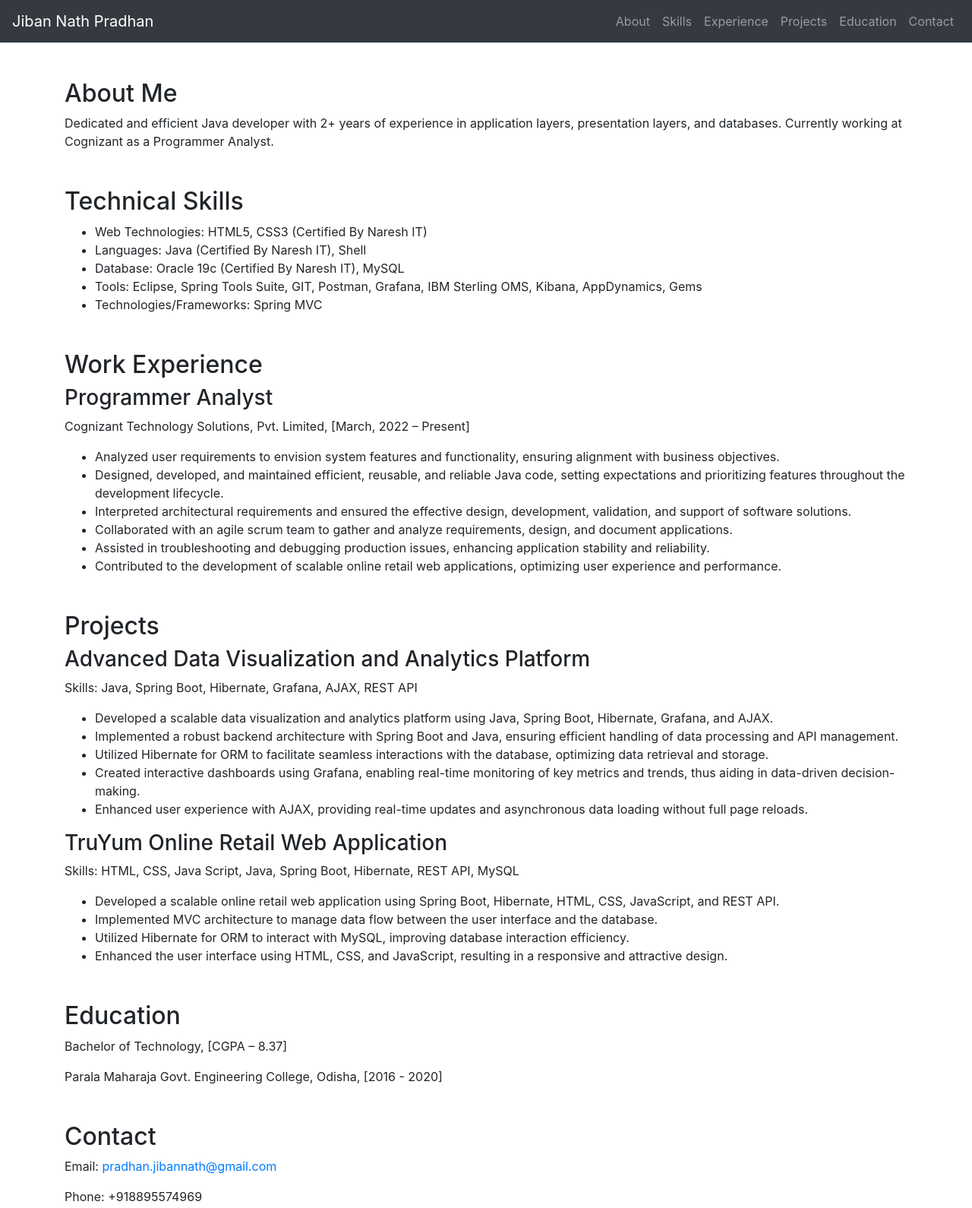
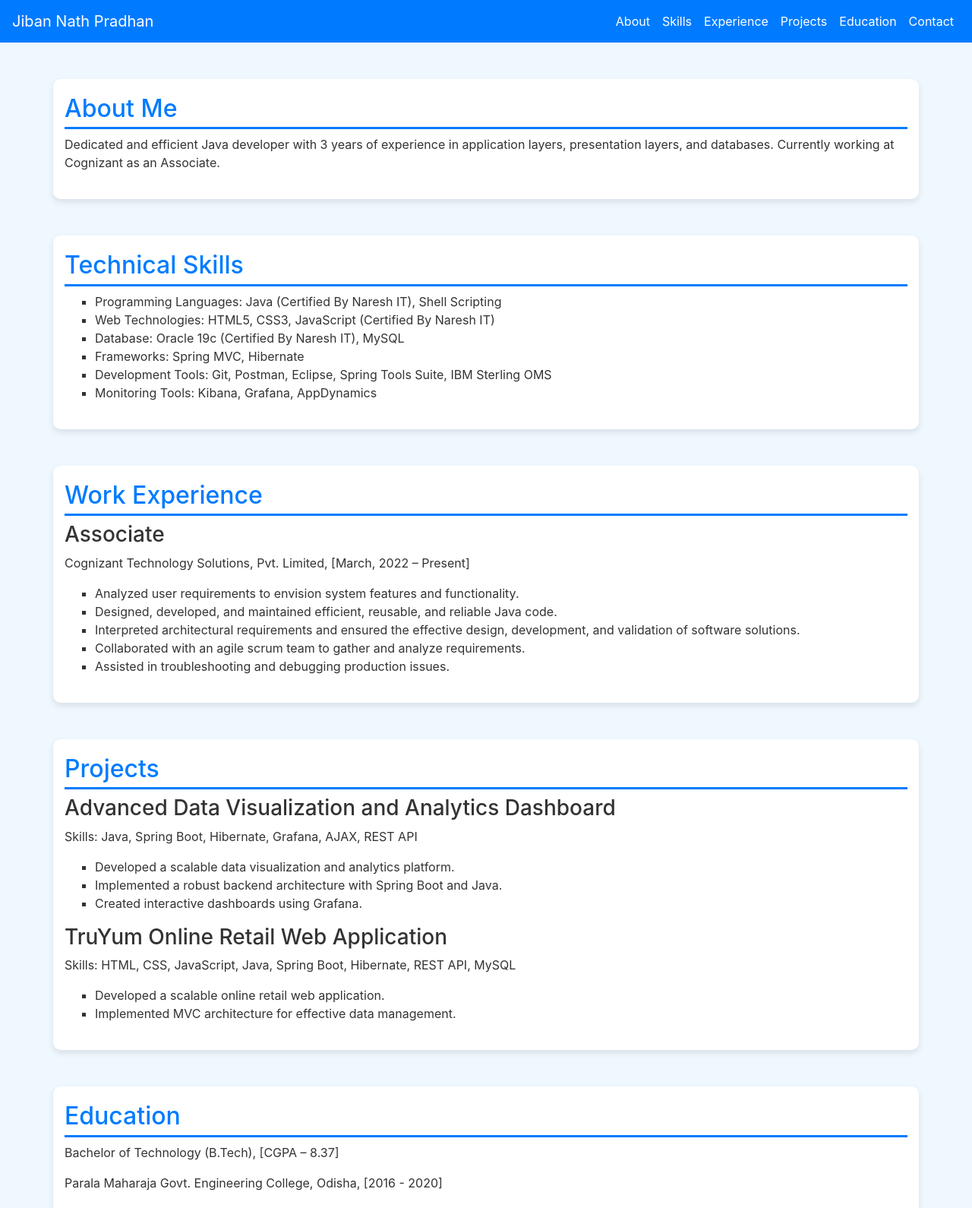
Before and after one commit to jibannath105/portfolio, a plain HTML site: page index.html in a window 1280 px wide. Shown: the top 1590 px of the page at 76% size. Drawn offline with nearby package versions, Linux system fonts and the light colour scheme.

Commit message:
Update index.html

```diff
--- a/index.html
+++ b/index.html
@@ -5,11 +5,48 @@
     <meta name="viewport" content="width=device-width, initial-scale=1.0">
     <title>Jiban Nath Pradhan's Portfolio</title>
     <link rel="stylesheet" href="https://maxcdn.bootstrapcdn.com/bootstrap/4.5.2/css/bootstrap.min.css">
-    <link rel="stylesheet" href="styles.css">
+    <style>
+        body {
+            background-color: #f0f8ff;
+            color: #333;
+        }
+        .navbar {
+            background-color: #007bff !important;
+        }
+        .navbar-brand, .nav-link {
+            color: #ffffff !important;
+        }
+        .nav-link:hover {
+            color: #ffcc00 !important;
+        }
+        section {
+            background: #ffffff;
+            padding: 20px;
+            border-radius: 10px;
+            box-shadow: 0px 4px 8px rgba(0, 0, 0, 0.1);
+            margin-bottom: 20px;
+        }
+        h2 {
+            color: #007bff;
+            border-bottom: 3px solid #007bff;
+            padding-bottom: 5px;
+        }
+        ul {
+            list-style-type: square;
+        }
+        a {
+            color: #007bff;
+            text-decoration: none;
+        }
+        a:hover {
+            color: #0056b3;
+            text-decoration: underline;
+        }
+    </style>
 </head>
 <body>
 
-<nav class="navbar navbar-expand-lg navbar-dark bg-dark">
+<nav class="navbar navbar-expand-lg navbar-dark">
   <a class="navbar-brand" href="#">Jiban Nath Pradhan</a>
   <button class="navbar-toggler" type="button" data-toggle="collapse" data-target="#navbarNav" aria-controls="navbarNav" aria-expanded="false" aria-label="Toggle navigation">
     <span class="navbar-toggler-icon"></span>
@@ -28,65 +65,60 @@
 
 <section id="about" class="container mt-5">
     <h2>About Me</h2>
-    <p>Dedicated and efficient Java developer with 2+ years of experience in application layers, presentation layers, and databases. Currently working at Cognizant as a Programmer Analyst.</p>
+    <p>Dedicated and efficient Java developer with 3 years of experience in application layers, presentation layers, and databases. Currently working at Cognizant as an Associate.</p>
 </section>
 
 <section id="skills" class="container mt-5">
     <h2>Technical Skills</h2>
     <ul>
-        <li>Web Technologies: HTML5, CSS3 (Certified By Naresh IT)</li>
-        <li>Languages: Java (Certified By Naresh IT), Shell</li>
+        <li>Programming Languages: Java (Certified By Naresh IT), Shell Scripting</li>
+        <li>Web Technologies: HTML5, CSS3, JavaScript (Certified By Naresh IT)</li>
         <li>Database: Oracle 19c (Certified By Naresh IT), MySQL</li>
-        <li>Tools: Eclipse, Spring Tools Suite, GIT, Postman, Grafana, IBM Sterling OMS, Kibana, AppDynamics, Gems</li>
-        <li>Technologies/Frameworks: Spring MVC</li>
+        <li>Frameworks: Spring MVC, Hibernate</li>
+        <li>Development Tools: Git, Postman, Eclipse, Spring Tools Suite, IBM Sterling OMS</li>
+        <li>Monitoring Tools: Kibana, Grafana, AppDynamics</li>
     </ul>
 </section>
 
 <section id="experience" class="container mt-5">
     <h2>Work Experience</h2>
-    <h3>Programmer Analyst</h3>
+    <h3>Associate</h3>
     <p>Cognizant Technology Solutions, Pvt. Limited, [March, 2022 – Present]</p>
     <ul>
-        <li>Analyzed user requirements to envision system features and functionality, ensuring alignment with business objectives.</li>
-        <li>Designed, developed, and maintained efficient, reusable, and reliable Java code, setting expectations and prioritizing features throughout the development lifecycle.</li>
-        <li>Interpreted architectural requirements and ensured the effective design, development, validation, and support of software solutions.</li>
-        <li>Collaborated with an agile scrum team to gather and analyze requirements, design, and document applications.</li>
-        <li>Assisted in troubleshooting and debugging production issues, enhancing application stability and reliability.</li>
-        <li>Contributed to the development of scalable online retail web applications, optimizing user experience and performance.</li>
+        <li>Analyzed user requirements to envision system features and functionality.</li>
+        <li>Designed, developed, and maintained efficient, reusable, and reliable Java code.</li>
+        <li>Interpreted architectural requirements and ensured the effective design, development, and validation of software solutions.</li>
+        <li>Collaborated with an agile scrum team to gather and analyze requirements.</li>
+        <li>Assisted in troubleshooting and debugging production issues.</li>
     </ul>
 </section>
 
 <section id="projects" class="container mt-5">
     <h2>Projects</h2>
-    <h3>Advanced Data Visualization and Analytics Platform</h3>
+    <h3>Advanced Data Visualization and Analytics Dashboard</h3>
     <p>Skills: Java, Spring Boot, Hibernate, Grafana, AJAX, REST API</p>
     <ul>
-        <li>Developed a scalable data visualization and analytics platform using Java, Spring Boot, Hibernate, Grafana, and AJAX.</li>
-        <li>Implemented a robust backend architecture with Spring Boot and Java, ensuring efficient handling of data processing and API management.</li>
-        <li>Utilized Hibernate for ORM to facilitate seamless interactions with the database, optimizing data retrieval and storage.</li>
-        <li>Created interactive dashboards using Grafana, enabling real-time monitoring of key metrics and trends, thus aiding in data-driven decision-making.</li>
-        <li>Enhanced user experience with AJAX, providing real-time updates and asynchronous data loading without full page reloads.</li>
+        <li>Developed a scalable data visualization and analytics platform.</li>
+        <li>Implemented a robust backend architecture with Spring Boot and Java.</li>
+        <li>Created interactive dashboards using Grafana.</li>
     </ul>
-
     <h3>TruYum Online Retail Web Application</h3>
-    <p>Skills: HTML, CSS, Java Script, Java, Spring Boot, Hibernate, REST API, MySQL</p>
+    <p>Skills: HTML, CSS, JavaScript, Java, Spring Boot, Hibernate, REST API, MySQL</p>
     <ul>
-        <li>Developed a scalable online retail web application using Spring Boot, Hibernate, HTML, CSS, JavaScript, and REST API.</li>
-        <li>Implemented MVC architecture to manage data flow between the user interface and the database.</li>
-        <li>Utilized Hibernate for ORM to interact with MySQL, improving database interaction efficiency.</li>
-        <li>Enhanced the user interface using HTML, CSS, and JavaScript, resulting in a responsive and attractive design.</li>
+        <li>Developed a scalable online retail web application.</li>
+        <li>Implemented MVC architecture for effective data management.</li>
     </ul>
 </section>
 
 <section id="education" class="container mt-5">
     <h2>Education</h2>
-    <p>Bachelor of Technology, [CGPA – 8.37]</p>
+    <p>Bachelor of Technology (B.Tech), [CGPA – 8.37]</p>
     <p>Parala Maharaja Govt. Engineering College, Odisha, [2016 - 2020]</p>
 </section>
 
 <section id="contact" class="container mt-5">
     <h2>Contact</h2>
-    <p>Email: <a href="pradhan.jibannath@gmail.com">pradhan.jibannath@gmail.com</a></p>
+    <p>Email: <a href="mailto:pradhan.jibannath@gmail.com">pradhan.jibannath@gmail.com</a></p>
     <p>Phone: +918895574969</p>
     <p>GitHub: <a href="https://github.com/jibannath105">github.com/jibannath105</a></p>
     <p>LinkedIn: <a href="http://www.linkedin.com/in/jiban-nath-pradhan">linkedin.com/in/jiban-nath-pradhan</a></p>
@@ -95,6 +127,5 @@
 <script src="https://code.jquery.com/jquery-3.5.1.slim.min.js"></script>
 <script src="https://cdn.jsdelivr.net/npm/@popperjs/core@2.5.3/dist/umd/popper.min.js"></script>
 <script src="https://maxcdn.bootstrapcdn.com/bootstrap/4.5.2/js/bootstrap.min.js"></script>
-<script src="scripts.js"></script>
 </body>
 </html>
```
